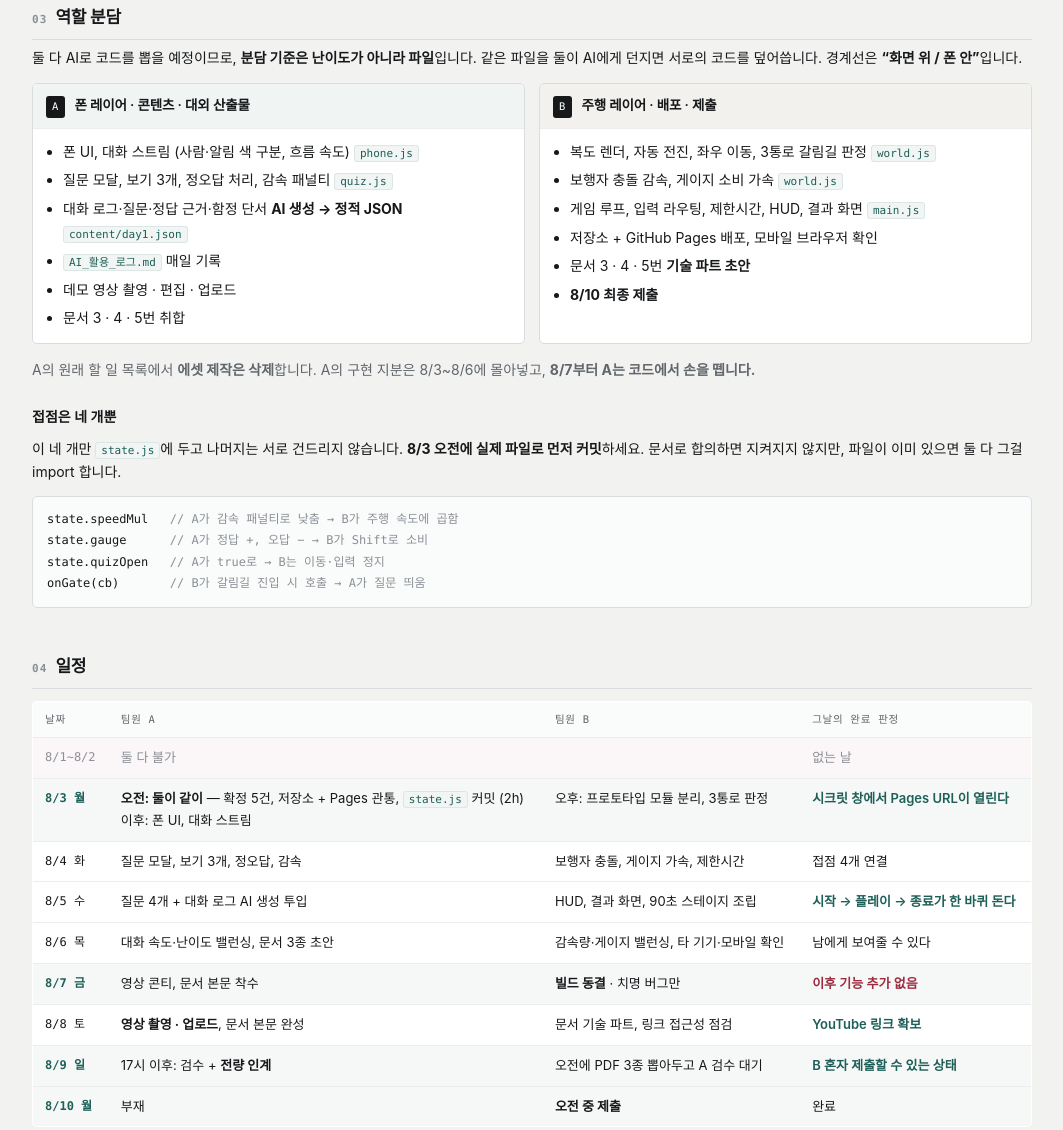
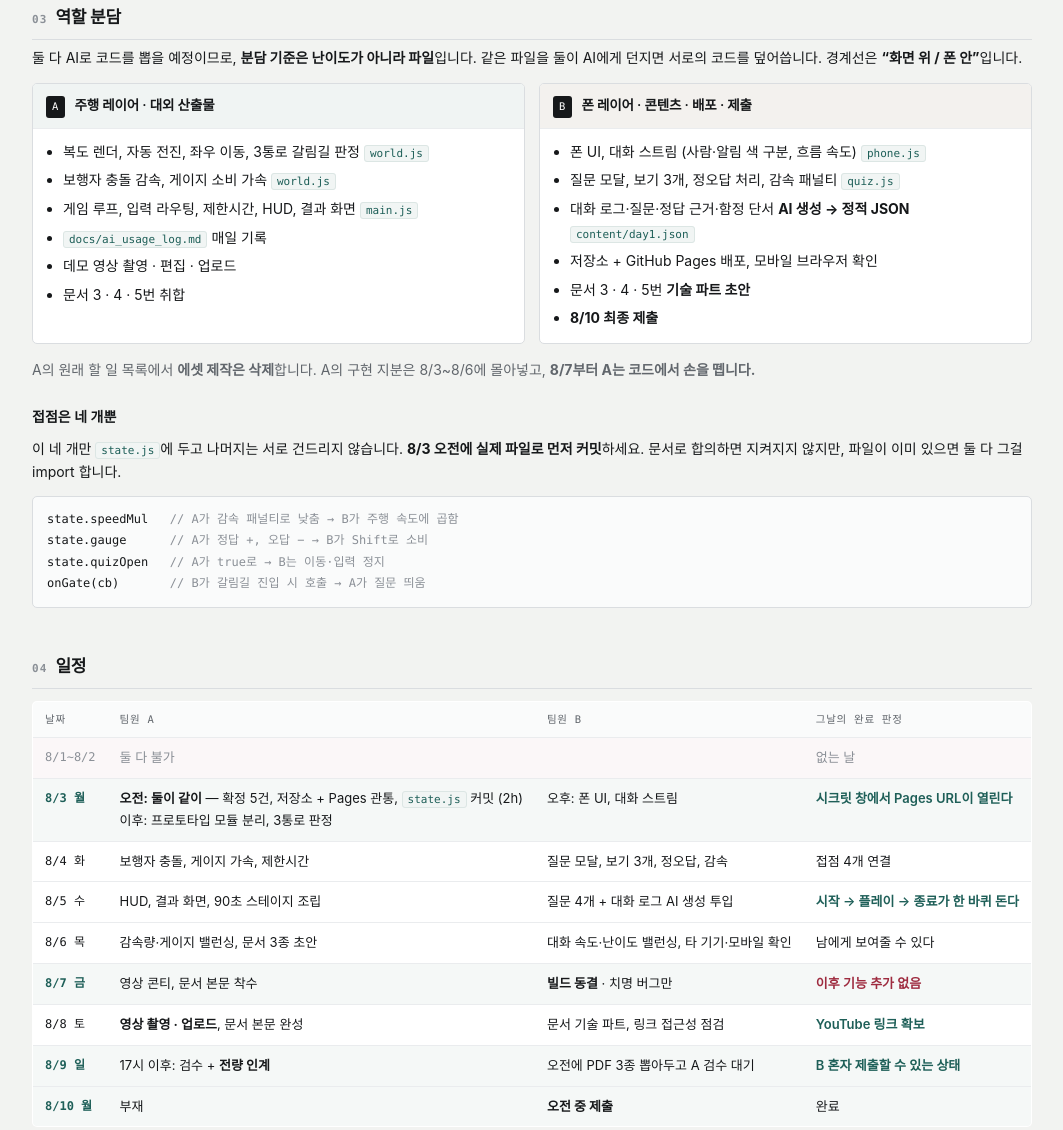
Before and after one commit to Busy-Man/busy-man, a plain HTML site: page docs/team-plan.html in a window 1280 px wide. Shown: the part 1404-2534 px from the top of the page, without its empty margins (108-1171 px from the left). Drawn offline with Linux system fonts and the light colour scheme.

Commit message:
docs: team-plan.html 구현 담당 A/B 맞바꿈, raw 로그 커밋 보류
A/B 라벨이 실제와 반대로 적혀 있었다. 지금까지는 AGENTS.md에 경고를 달아
우회했으나, 팀원이 이 문서를 직접 열면 경고를 못 본다. 담당자가 뒤바뀐 채
읽히면 작업 충돌로 이어진다.

§03 카드와 §04 일정의 구현 항목만 맞바꿨다. 대외 산출물 담당과 일정은
원안이 맞다. 정정 사실을 문서 하단에 남겼다.

프롬프트 원문은 공개 여부가 미결이라 커밋을 보류한다. push 후에는
squash 금지 때문에 되돌릴 수 없다. 결정되면 해당 블록을 지운다.

Co-Authored-By: Claude Opus 5 <noreply@anthropic.com>

```diff
--- a/docs/team-plan.html
+++ b/docs/team-plan.html
@@ -172,22 +172,22 @@
 
   <div class="cols">
     <div class="card a">
-      <div class="hd"><span class="who">A</span><h4>폰 레이어 · 콘텐츠 · 대외 산출물</h4></div>
+      <div class="hd"><span class="who">A</span><h4>주행 레이어 · 대외 산출물</h4></div>
       <ul>
-        <li>폰 UI, 대화 스트림 (사람·알림 색 구분, 흐름 속도) <span class="file">phone.js</span></li>
-        <li>질문 모달, 보기 3개, 정오답 처리, 감속 패널티 <span class="file">quiz.js</span></li>
-        <li>대화 로그·질문·정답 근거·함정 단서 <b>AI 생성 → 정적 JSON</b> <span class="file">content/day1.json</span></li>
-        <li><span class="file">AI_활용_로그.md</span> 매일 기록</li>
+        <li>복도 렌더, 자동 전진, 좌우 이동, 3통로 갈림길 판정 <span class="file">world.js</span></li>
+        <li>보행자 충돌 감속, 게이지 소비 가속 <span class="file">world.js</span></li>
+        <li>게임 루프, 입력 라우팅, 제한시간, HUD, 결과 화면 <span class="file">main.js</span></li>
+        <li><span class="file">docs/ai_usage_log.md</span> 매일 기록</li>
         <li>데모 영상 촬영 · 편집 · 업로드</li>
         <li>문서 3 · 4 · 5번 취합</li>
       </ul>
     </div>
     <div class="card b">
-      <div class="hd"><span class="who">B</span><h4>주행 레이어 · 배포 · 제출</h4></div>
+      <div class="hd"><span class="who">B</span><h4>폰 레이어 · 콘텐츠 · 배포 · 제출</h4></div>
       <ul>
-        <li>복도 렌더, 자동 전진, 좌우 이동, 3통로 갈림길 판정 <span class="file">world.js</span></li>
-        <li>보행자 충돌 감속, 게이지 소비 가속 <span class="file">world.js</span></li>
-        <li>게임 루프, 입력 라우팅, 제한시간, HUD, 결과 화면 <span class="file">main.js</span></li>
+        <li>폰 UI, 대화 스트림 (사람·알림 색 구분, 흐름 속도) <span class="file">phone.js</span></li>
+        <li>질문 모달, 보기 3개, 정오답 처리, 감속 패널티 <span class="file">quiz.js</span></li>
+        <li>대화 로그·질문·정답 근거·함정 단서 <b>AI 생성 → 정적 JSON</b> <span class="file">content/day1.json</span></li>
         <li>저장소 + GitHub Pages 배포, 모바일 브라우저 확인</li>
         <li>문서 3 · 4 · 5번 <b>기술 파트 초안</b></li>
         <li><b>8/10 최종 제출</b></li>
@@ -211,12 +211,12 @@ onGate(cb)       <span class="c">// B가 갈림길 진입 시 호출 → A가
     <tr><th>날짜</th><th>팀원 A</th><th>팀원 B</th><th>그날의 완료 판정</th></tr>
     <tr class="gone"><td class="date">8/1~8/2</td><td colspan="2">둘 다 불가</td><td>없는 날</td></tr>
     <tr class="gate"><td class="date">8/3 월</td>
-      <td><b>오전: 둘이 같이</b> — 확정 5건, 저장소 + Pages 관통, <span class="file">state.js</span> 커밋 (2h)<br>이후: 폰 UI, 대화 스트림</td>
-      <td>오후: 프로토타입 모듈 분리, 3통로 판정</td>
+      <td><b>오전: 둘이 같이</b> — 확정 5건, 저장소 + Pages 관통, <span class="file">state.js</span> 커밋 (2h)<br>이후: 프로토타입 모듈 분리, 3통로 판정</td>
+      <td>오후: 폰 UI, 대화 스트림</td>
       <td><b class="ok">시크릿 창에서 Pages URL이 열린다</b></td></tr>
-    <tr><td class="date">8/4 화</td><td>질문 모달, 보기 3개, 정오답, 감속</td><td>보행자 충돌, 게이지 가속, 제한시간</td><td>접점 4개 연결</td></tr>
-    <tr><td class="date">8/5 수</td><td>질문 4개 + 대화 로그 AI 생성 투입</td><td>HUD, 결과 화면, 90초 스테이지 조립</td><td><b class="ok">시작 → 플레이 → 종료가 한 바퀴 돈다</b></td></tr>
-    <tr><td class="date">8/6 목</td><td>대화 속도·난이도 밸런싱, 문서 3종 초안</td><td>감속량·게이지 밸런싱, 타 기기·모바일 확인</td><td>남에게 보여줄 수 있다</td></tr>
+    <tr><td class="date">8/4 화</td><td>보행자 충돌, 게이지 가속, 제한시간</td><td>질문 모달, 보기 3개, 정오답, 감속</td><td>접점 4개 연결</td></tr>
+    <tr><td class="date">8/5 수</td><td>HUD, 결과 화면, 90초 스테이지 조립</td><td>질문 4개 + 대화 로그 AI 생성 투입</td><td><b class="ok">시작 → 플레이 → 종료가 한 바퀴 돈다</b></td></tr>
+    <tr><td class="date">8/6 목</td><td>감속량·게이지 밸런싱, 문서 3종 초안</td><td>대화 속도·난이도 밸런싱, 타 기기·모바일 확인</td><td>남에게 보여줄 수 있다</td></tr>
     <tr class="gate"><td class="date">8/7 금</td><td>영상 콘티, 문서 본문 착수</td><td><b>빌드 동결</b> · 치명 버그만</td><td><span class="mark">이후 기능 추가 없음</span></td></tr>
     <tr><td class="date">8/8 토</td><td><b>영상 촬영 · 업로드</b>, 문서 본문 완성</td><td>문서 기술 파트, 링크 접근성 점검</td><td><b class="ok">YouTube 링크 확보</b></td></tr>
     <tr class="gate"><td class="date">8/9 일</td><td>17시 이후: 검수 + <b>전량 인계</b></td><td>오전에 PDF 3종 뽑아두고 A 검수 대기</td><td><b class="ok">B 혼자 제출할 수 있는 상태</b></td></tr>
@@ -275,7 +275,10 @@ onGate(cb)       <span class="c">// B가 갈림길 진입 시 호출 → A가
     마감 직전에 복원할 수 없습니다. 외부 에셋도 <b>쓰는 순간</b> 출처를 남기세요.</p>
   </div>
 
-  <footer>작성 2026-08-01 · 기준 문서 기획_초안.md · 사실관계 충돌 시 대회_정보.md 우선</footer>
+  <footer>작성 2026-08-01 · 기준 문서 기획_초안.md · 사실관계 충돌 시 대회_정보.md 우선<br>
+  2026-08-03 정정 — 구현 담당 A/B가 실제와 반대로 적혀 있어 §03·§04에서 맞바꿨습니다
+  (역할_분담.txt 기준: A=맵·주행, B=대화·질문 이벤트). 대외 산출물 담당과 일정은 원안 그대로입니다.
+  코드 소유권 정본은 AGENTS.md §1입니다.</footer>
 
 </div>
 </body>
```
Also changed, not shown: 1 other file.
